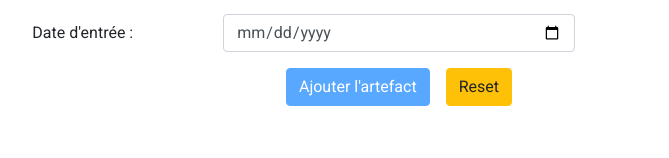
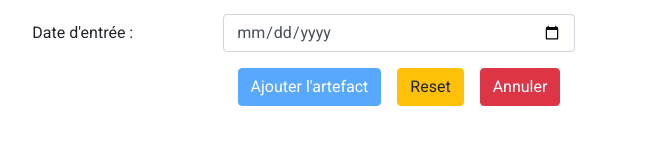
Before and after one commit to Weptak/mab-front, an Angular app: page /newArtefact in a window 1280 px wide. Shown: the part 1196-1354 px from the top of the page, without its empty margins (241-910 px from the left). Built offline with nearby package versions, Linux system fonts and the light colour scheme; no server answers.

Commit message:
Cancel button added

```diff
--- a/src/app/Components/add-artefact/add-artefact.component.html
+++ b/src/app/Components/add-artefact/add-artefact.component.html
@@ -164,6 +164,13 @@
             Ajouter l'artefact
           </button>
           <button class="btn btn-warning mx-2" type="reset">Reset</button>
+          <button
+            class="btn btn-danger mx-2"
+            [routerLink]="['/collections']"
+            routerLinkActive="router-link-active"
+          >
+            Annuler
+          </button>
         </div>
       </form>
     </div>
--- a/src/app/Components/add-culture/add-culture.component.html
+++ b/src/app/Components/add-culture/add-culture.component.html
@@ -78,6 +78,13 @@
             Ajouter la culture
           </button>
           <button class="btn btn-warning mx-2" type="reset">Reset</button>
+          <button
+            class="btn btn-danger mx-2"
+            [routerLink]="['/collections']"
+            routerLinkActive="router-link-active"
+          >
+            Annuler
+          </button>
         </div>
       </form>
     </div>
--- a/src/app/Components/add-exposition/add-exposition.component.html
+++ b/src/app/Components/add-exposition/add-exposition.component.html
@@ -79,6 +79,13 @@
             Ajouter l'exposition
           </button>
           <button class="btn btn-warning mx-2" type="reset">Reset</button>
+          <button
+            class="btn btn-danger mx-2"
+            [routerLink]="['/collections']"
+            routerLinkActive="router-link-active"
+          >
+            Annuler
+          </button>
         </div>
       </form>
     </div>
```
